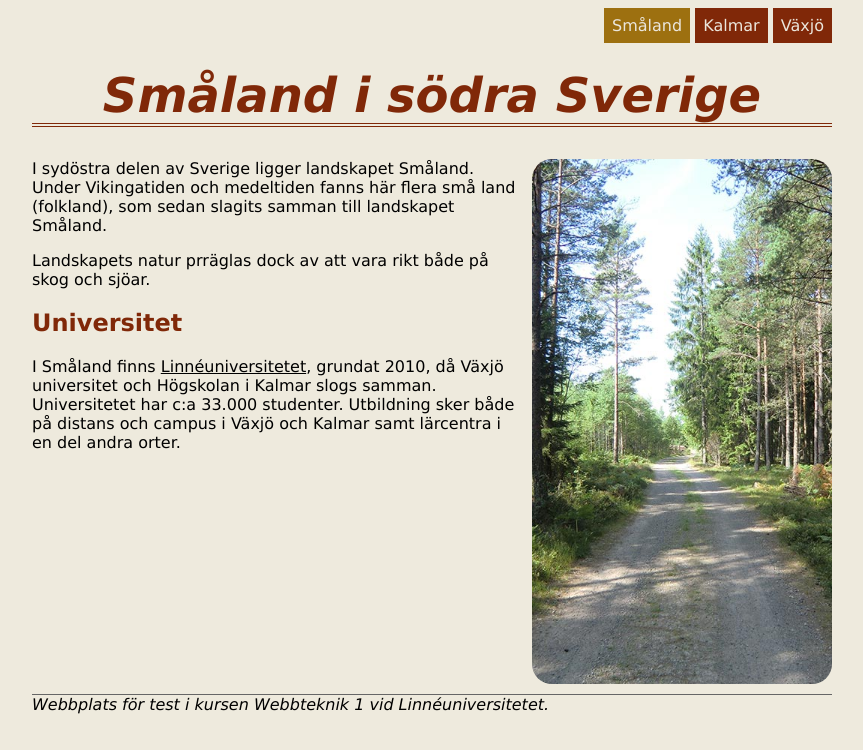
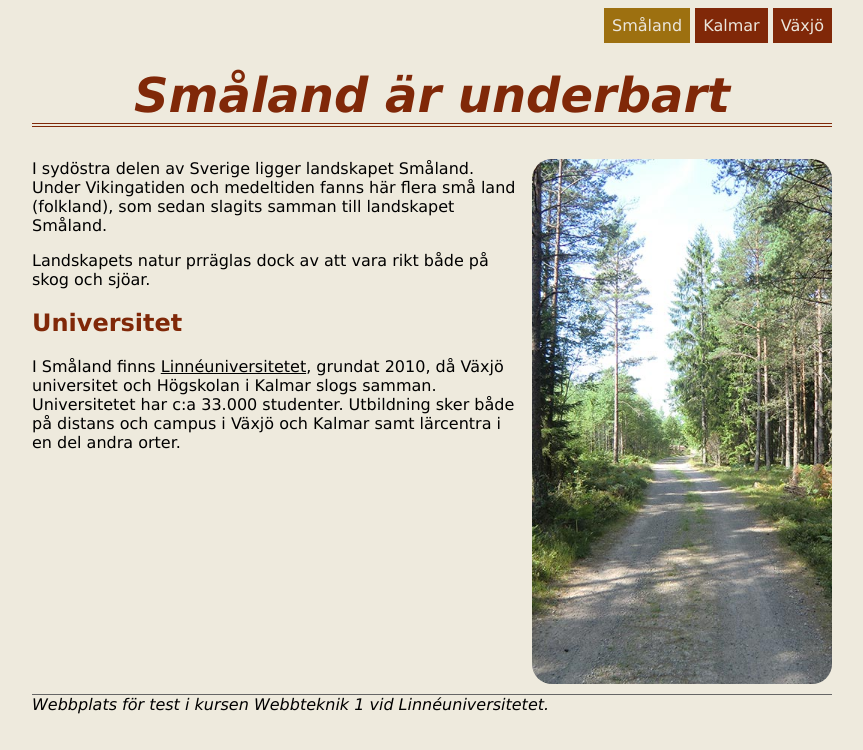
Before and after one commit to sc222rb/MyFirstWebSite, a plain HTML site: page index.html in a window 1280 px wide. Shown: the whole page, without its empty margins (208-1071 px from the left). Drawn offline with Linux system fonts and the light colour scheme.

Commit message:
changed header again

```diff
--- a/index.html
+++ b/index.html
@@ -15,7 +15,7 @@
         </ul>
     </nav>
     <header>
-        <h1>Småland i södra Sverige</h1>
+        <h1>Småland är underbart</h1>
     </header>
     <main>
         <img src="img/forestroad.jpg" alt="Skogsväg" class="floatRight">
```
